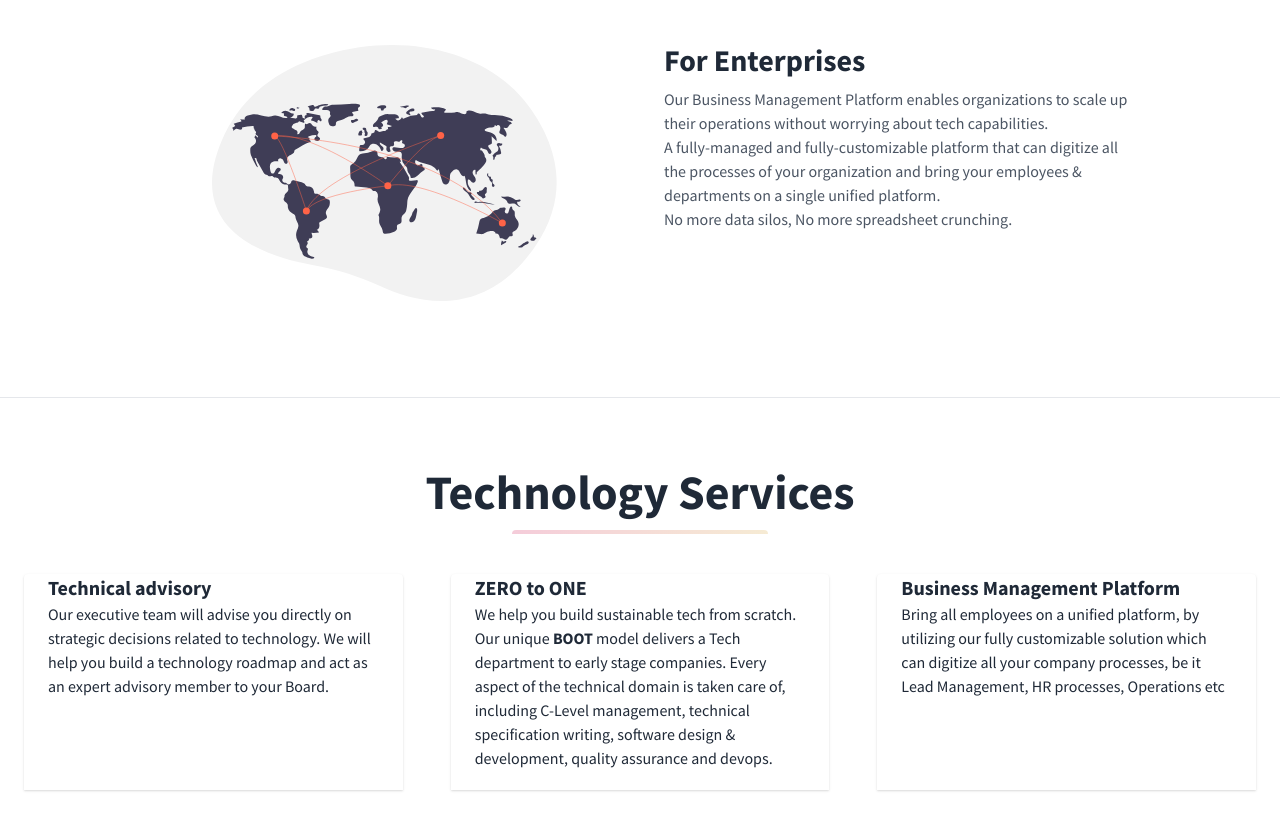
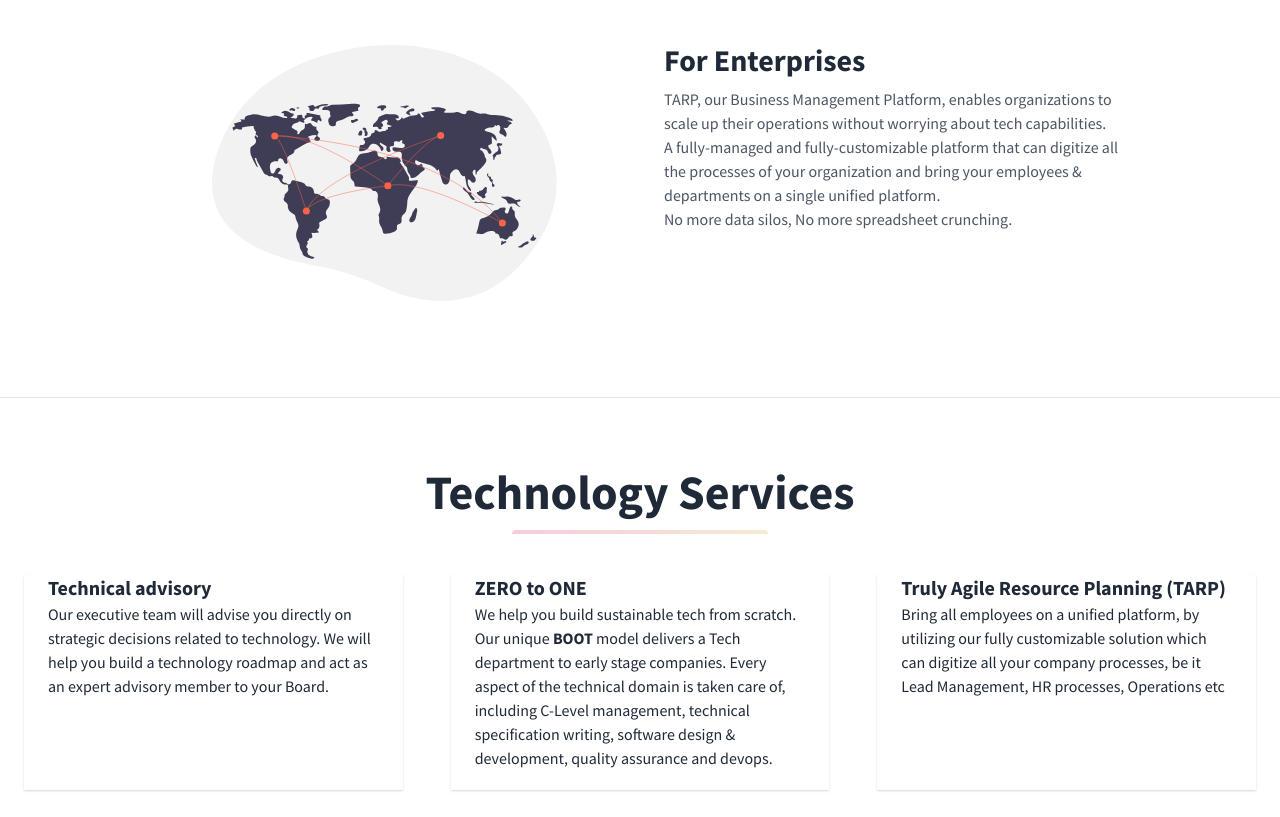
Before and after one commit to PermuteHQ/permutehq.github.io, a plain HTML site: page index.html in a window 1280 px wide. Shown: the part 1191-2008 px from the top of the page. Drawn offline with nearby package versions, Linux system fonts and the light colour scheme.

Commit message:
Link to TARP

```diff
--- a/index.html
+++ b/index.html
@@ -421,7 +421,7 @@
                 For Enterprises
               </h3>
               <p class="text-gray-600 mb-8">
-                Our Business Management Platform enables organizations to scale up their operations without worrying about tech capabilities.<br>
+                TARP, our Business Management Platform, enables organizations to scale up their operations without worrying about tech capabilities.<br>
                 A fully-managed and fully-customizable platform that can digitize all the processes of your organization and bring your employees & departments on a single unified platform.<br>
                 No more data silos, No more spreadsheet crunching.
               </p>
@@ -484,12 +484,12 @@
         </div>
         <div class="w-full md:w-1/3 p-6 flex flex-col flex-grow flex-shrink">
           <div class="flex-1 bg-white rounded-t rounded-b-none overflow-hidden shadow">
-            <a href="#" class="flex flex-wrap no-underline hover:no-underline">
+            <a href="https://trulyagile.in" class="flex flex-wrap no-underline hover:no-underline">
               <!-- <p class="w-full text-gray-600 text-xs md:text-sm px-6">
                 xGETTING STARTED
               </p> -->
               <div class="w-full font-bold text-xl text-gray-800 px-6">
-                Business Management Platform
+                Truly Agile Resource Planning (TARP)
               </div>
               <p class="text-gray-800 text-base px-6 mb-5">
                 Bring all employees on a unified platform, by utilizing our fully customizable solution which can digitize all your company processes, be it Lead Management, HR processes, Operations etc
```
